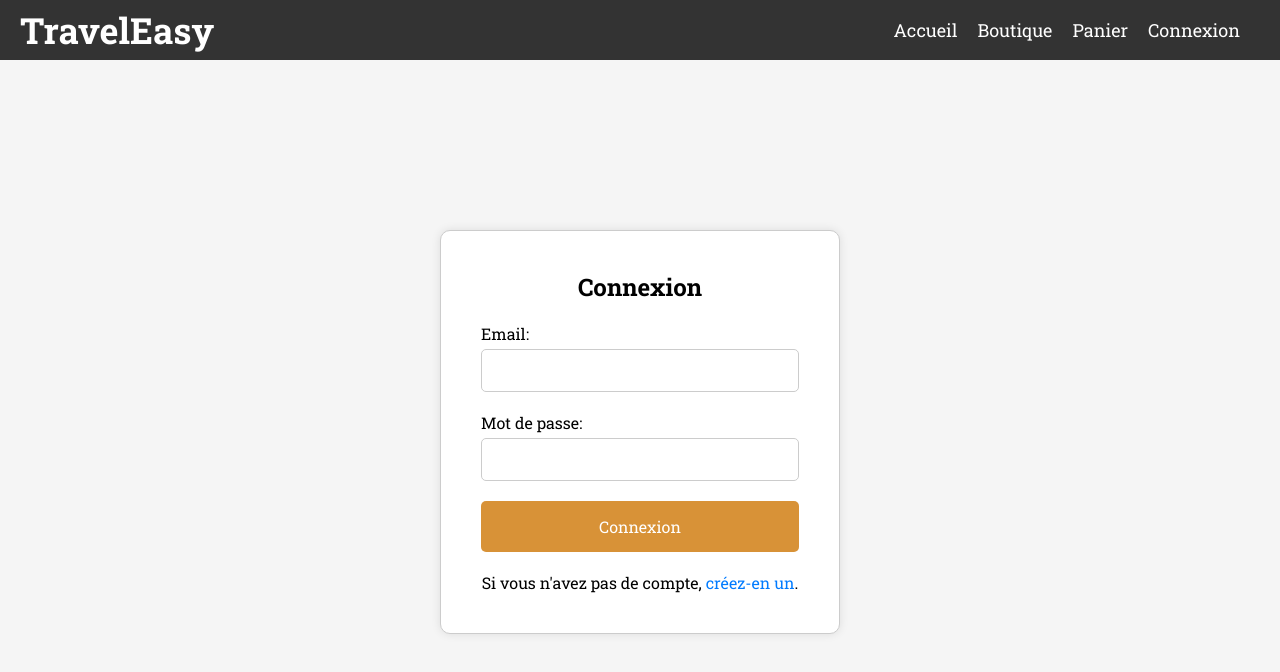
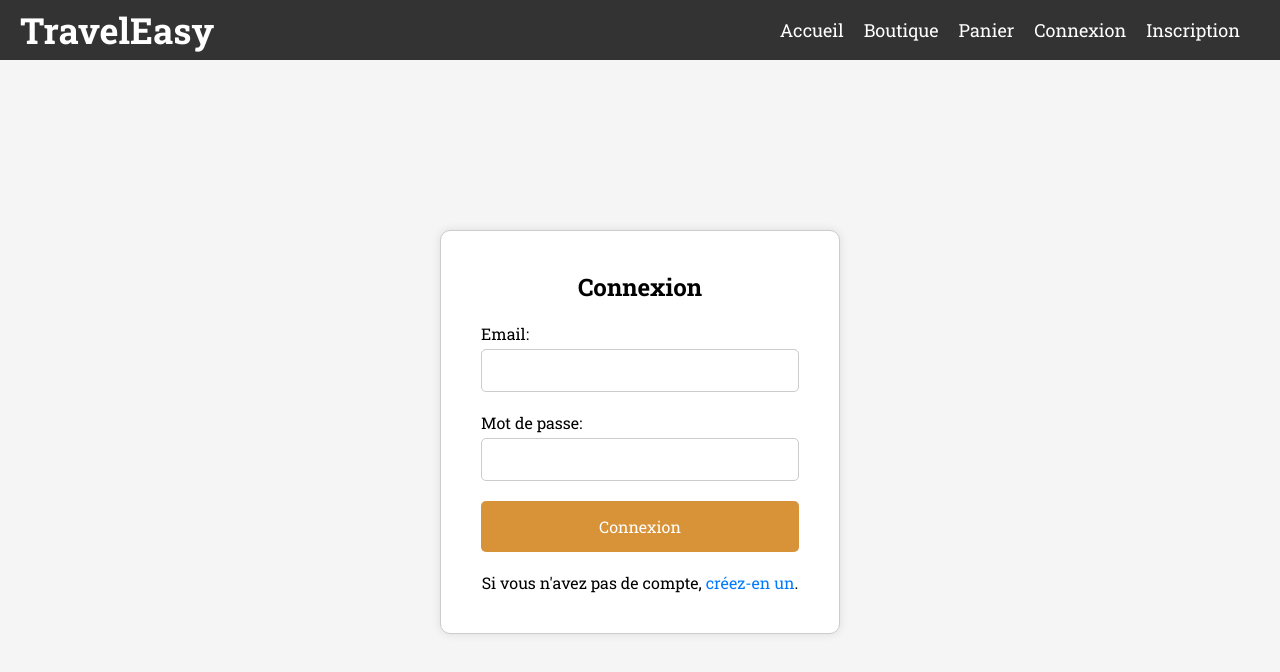
Before and after one commit to jordan-jimenez69/Travel-easy---Copie, a Next.js app: page /login in a window 1280 px wide. Shown: the top 672 px of the page. Built offline with nearby package versions, Linux system fonts and the light colour scheme.

Commit message:
nav bar inscri

```diff
--- a/composants/navbar.js
+++ b/composants/navbar.js
@@ -41,9 +41,14 @@ export default function Navbar() {
               </li>
             </>
           ) : (
-            <li className="li-navbar-btnco">
-              <Link href="/login">Connexion</Link>
-            </li>
+            <ul>
+              <li className="li-navbar-btnco">
+                <Link href="/login">Connexion</Link>
+              </li>
+              <li className="li-navbar-btnreg">
+                <Link href="/register">Inscription</Link>
+              </li>
+            </ul>
           )}
         </ul>
       </div>
--- a/styles/navbar.css
+++ b/styles/navbar.css
@@ -33,9 +33,11 @@
 
 .li-navbar-btnde a:hover {
   color: rgb(212, 135, 34);
-
 }
 
+.li-navbar-btnreg a:hover{
+  color: rgb(212, 135, 34);
+}
 
 .liste-navbar ul a {
   margin-right: 20px;
@@ -112,6 +114,16 @@
     background-color: darkblue;
   }
 
+  .li-navbar-btnreg {
+    background-color: rgba(212, 135, 34, 0.9);
+    padding: 10px 10px 10px;
+    border-radius: 5%;
+  }
+
+  .li-navbar-btnreg:hover {
+    background-color: rgb(212, 135, 34);
+  }
+
   .li-navbar-btnde {
     padding: 10px 10px 10px;
     border-radius: 5%;
```
